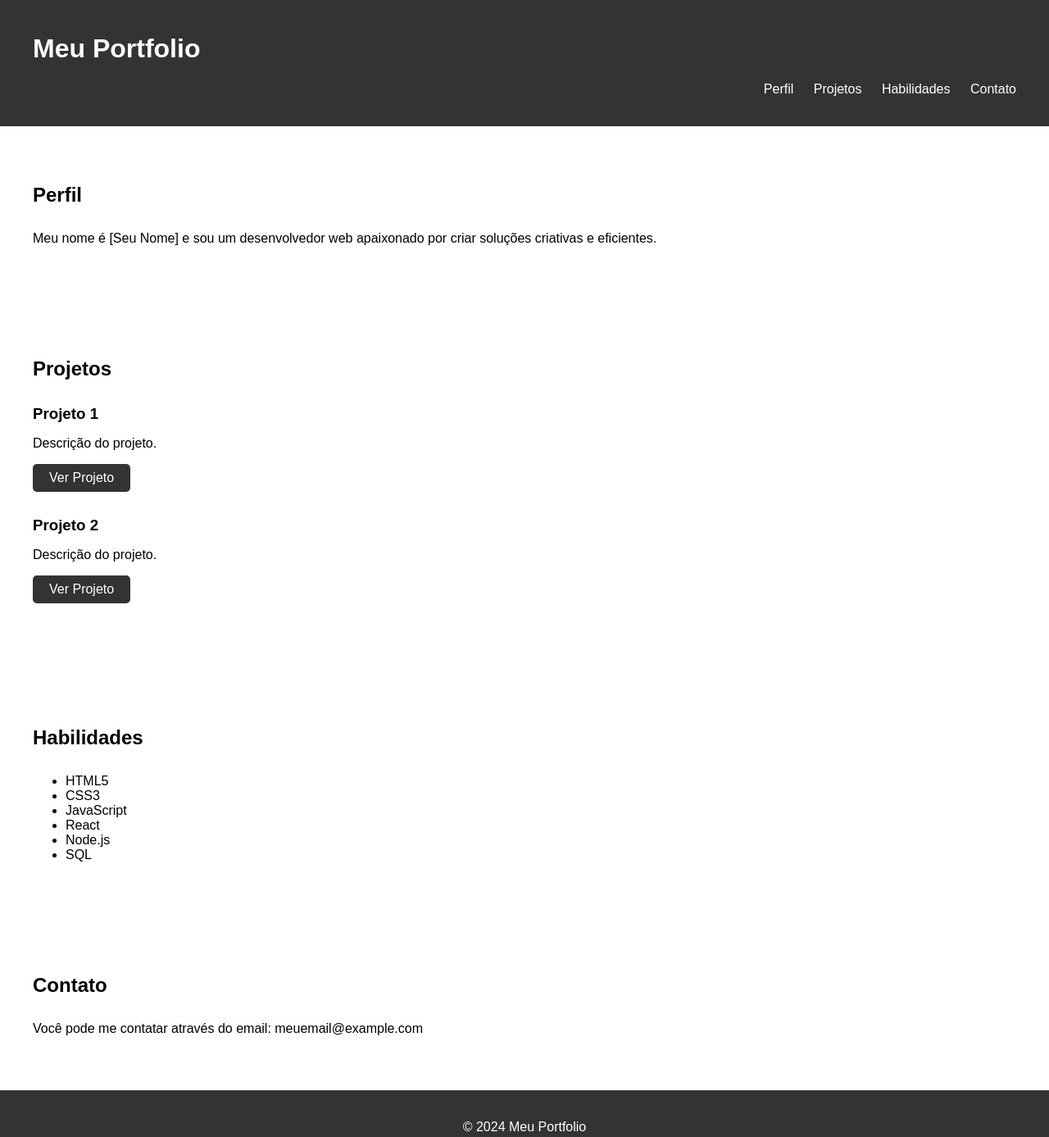
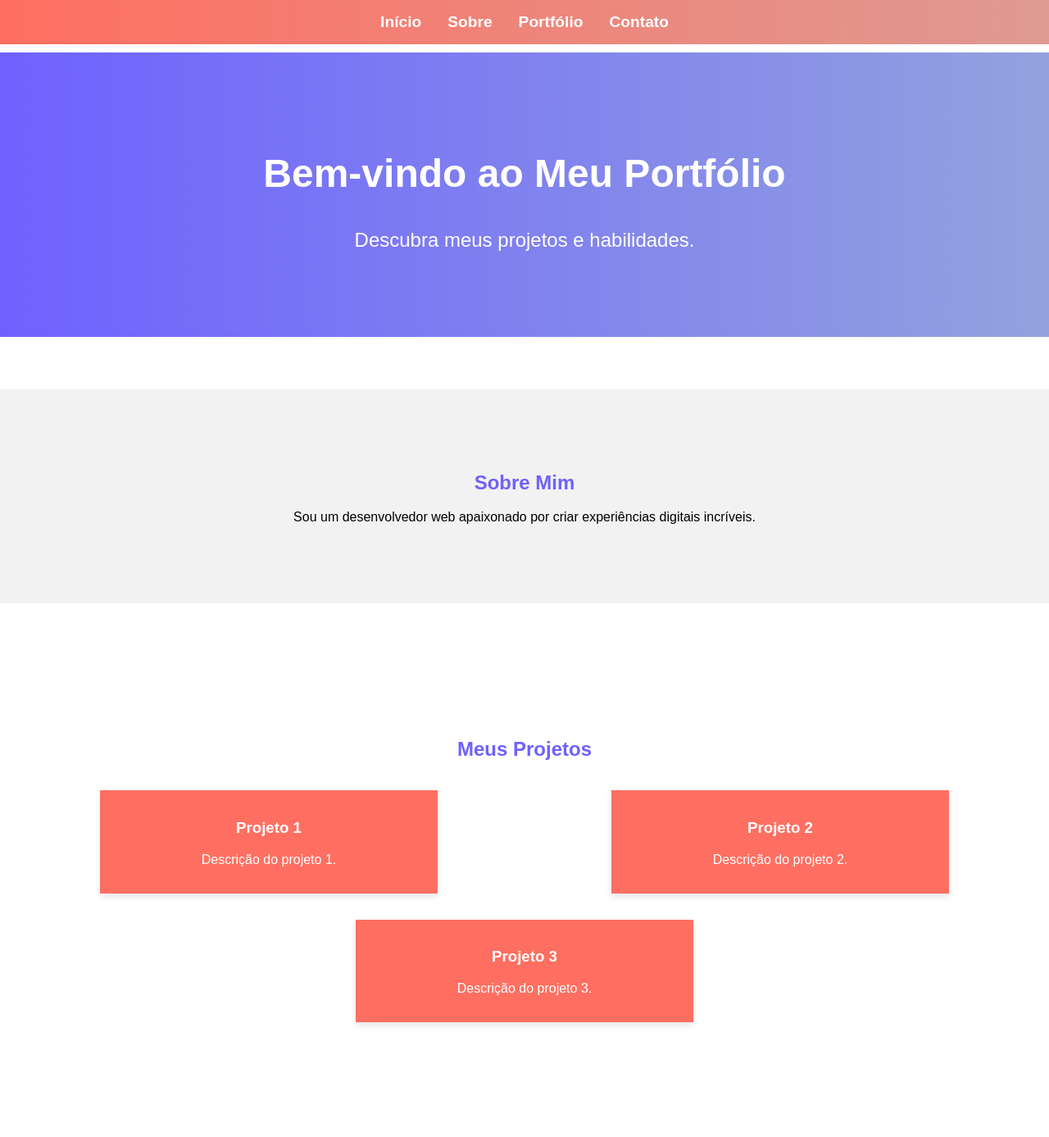
Before and after one commit to KrhystFerrari/porfolio.krhystofferson_ferrari, a plain HTML site: page index.html in a window 1280 px wide. Shown: the top 1387 px of the page at 82% size. Drawn offline with Linux system fonts and the light colour scheme.

Commit message:
feat: padrão de design e animações concluidas

```diff
--- a/index.html
+++ b/index.html
@@ -3,74 +3,59 @@
 <head>
     <meta charset="UTF-8">
     <meta name="viewport" content="width=device-width, initial-scale=1.0">
-    <title>Meu Portfolio</title>
+    <title>Meu Portfólio</title>
     <link rel="stylesheet" href="styles.css">
+    <!-- Incluindo Font Awesome para os ícones -->
+    <link rel="stylesheet" href="https://cdnjs.cloudflare.com/ajax/libs/font-awesome/6.0.0-beta3/css/all.min.css">
 </head>
 <body>
     <header>
-        <div class="container">
-            <h1>Meu Portfolio</h1>
-            <nav>
-                <ul>
-                    <li><a href="#perfil">Perfil</a></li>
-                    <li><a href="#projetos">Projetos</a></li>
-                    <li><a href="#habilidades">Habilidades</a></li>
-                    <li><a href="#contato">Contato</a></li>
-                </ul>
-            </nav>
-        </div>
+        <nav>
+            <ul>
+                <li><a href="#home">Início</a></li>
+                <li><a href="#about">Sobre</a></li>
+                <li><a href="#portfolio">Portfólio</a></li>
+                <li><a href="#contact">Contato</a></li>
+            </ul>
+        </nav>
     </header>
-
-    <section id="perfil">
-        <div class="container">
-            <h2>Perfil</h2>
-            <p>Meu nome é [Seu Nome] e sou um desenvolvedor web apaixonado por criar soluções criativas e eficientes.</p>
-        </div>
+    <section id="home">
+        <h1>Bem-vindo ao Meu Portfólio</h1>
+        <p>Descubra meus projetos e habilidades.</p>
     </section>
-
-    <section id="projetos">
-        <div class="container">
-            <h2>Projetos</h2>
-            <div class="projeto">
+    <section id="about">
+        <h2>Sobre Mim</h2>
+        <p>Sou um desenvolvedor web apaixonado por criar experiências digitais incríveis.</p>
+    </section>
+    <section id="portfolio">
+        <h2>Meus Projetos</h2>
+        <div class="projects">
+            <div class="project">
                 <h3>Projeto 1</h3>
-                <p>Descrição do projeto.</p>
-                <a href="#">Ver Projeto</a>
+                <p>Descrição do projeto 1.</p>
             </div>
-            <div class="projeto">
+            <div class="project">
                 <h3>Projeto 2</h3>
-                <p>Descrição do projeto.</p>
-                <a href="#">Ver Projeto</a>
+                <p>Descrição do projeto 2.</p>
+            </div>
+            <div class="project">
+                <h3>Projeto 3</h3>
+                <p>Descrição do projeto 3.</p>
             </div>
         </div>
     </section>
-
-    <section id="habilidades">
-        <div class="container">
-            <h2>Habilidades</h2>
-            <ul>
-                <li>HTML5</li>
-                <li>CSS3</li>
-                <li>JavaScript</li>
-                <li>React</li>
-                <li>Node.js</li>
-                <li>SQL</li>
-            </ul>
+    <section id="contact">
+        <h2>Contato</h2>
+        <div class="social-icons">
+            <a href="https://github.com/seuusuario" target="_blank"><i class="fab fa-github"></i></a>
+            <a href="https://www.linkedin.com/in/seuusuario" target="_blank"><i class="fab fa-linkedin"></i></a>
+            <a href="mailto:seuemail@exemplo.com"><i class="fas fa-envelope"></i></a>
         </div>
     </section>
-
-    <section id="contato">
-        <div class="container">
-            <h2>Contato</h2>
-            <p>Você pode me contatar através do email: meuemail@example.com</p>
-        </div>
-    </section>
-
     <footer>
-        <div class="container">
-            <p>&copy; 2024 Meu Portfolio</p>
-        </div>
+        <p>&copy; 2024 Meu Portfólio. Todos os direitos reservados.</p>
     </footer>
-
-    <script src="script.js" defer></script>
+    <button id="back-to-top"><i class="fas fa-arrow-up"></i></button>
+    <script src="scripts.js"></script>
 </body>
 </html>
--- /dev/null
+++ b/scripts.js
@@ -0,0 +1,44 @@
+document.addEventListener('DOMContentLoaded', () => {
+    // Navegação suave para seções
+    const navLinks = document.querySelectorAll('nav ul li a');
+
+    navLinks.forEach(link => {
+        link.addEventListener('click', (e) => {
+            e.preventDefault();
+            document.querySelector(link.getAttribute('href')).scrollIntoView({
+                behavior: 'smooth'
+            });
+        });
+    });
+
+    // Animação de hover nos projetos
+    const projects = document.querySelectorAll('.project');
+    projects.forEach(project => {
+        project.addEventListener('mouseover', () => {
+            project.style.transform = 'translateY(-10px)';
+        });
+        project.addEventListener('mouseout', () => {
+            project.style.transform = 'translateY(0)';
+        });
+    });
+
+    // Botão Voltar ao Topo
+    const backToTopButton = document.getElementById('back-to-top');
+
+    // Mostrar/ocultar botão ao rolar a página
+    window.addEventListener('scroll', () => {
+        if (window.scrollY > 300) {
+            backToTopButton.style.display = 'block';
+        } else {
+            backToTopButton.style.display = 'none';
+        }
+    });
+
+    // Rolagem suave ao clicar no botão Voltar ao Topo
+    backToTopButton.addEventListener('click', () => {
+        window.scrollTo({
+            top: 0,
+            behavior: 'smooth'
+        });
+    });
+});
--- a/styles.css
+++ b/styles.css
@@ -1,79 +1,162 @@
+/* Estilos básicos do corpo */
 body {
     font-family: Arial, sans-serif;
     margin: 0;
     padding: 0;
+    scroll-behavior: smooth;
 }
 
-.container {
-    max-width: 1200px;
-    margin: 0 auto;
-    padding: 0 20px;
+/* Estilos do cabeçalho */
+header {
+    background: linear-gradient(90deg, #ff6f61, #de9a92);
+    color: white;
+    padding: 1rem 0;
+    position: fixed;
+    width: 100%;
+    top: 0;
+    z-index: 1000;
 }
 
-header {
-    background-color: #333;
-    color: #fff;
-    padding: 20px 0;
+nav ul {
+    list-style: none;
+    display: flex;
+    justify-content: center;
+    margin: 0;
+    padding: 0;
 }
 
-header nav ul {
-    list-style: none;
-    padding: 0;
-    text-align: right;
+nav ul li {
+    margin: 0 1rem;
 }
 
-header nav ul li {
-    display: inline;
-    margin-left: 20px;
+nav ul li a {
+    color: white;
+    text-decoration: none;
+    font-weight: bold;
+    font-size: 1.2rem;
 }
 
-header nav ul li:first-child {
-    margin-left: 0;
+/* Estilos das seções */
+section {
+    padding: 5rem 1rem;
+    margin-top: 4rem;
 }
 
-header nav ul li a {
-    color: #fff;
-    text-decoration: none;
-    transition: color 0.3s ease;
+/* Estilos da seção inicial */
+#home {
+    background: linear-gradient(90deg, #6f61ff, #92a2de);
+    color: white;
+    text-align: center;
 }
 
-header nav ul li a:hover {
-    color: #ddd;
+#home h1 {
+    font-size: 3rem;
+    animation: fadeIn 2s ease-in;
 }
 
-section {
-    padding: 50px 0;
+#home p {
+    font-size: 1.5rem;
+    animation: fadeIn 2s ease-in 0.5s;
 }
 
-section h2 {
-    margin-bottom: 30px;
+/* Estilos da seção sobre */
+#about {
+    background-color: #f2f2f2;
+    text-align: center;
 }
 
-.projeto {
-    margin-bottom: 30px;
+#about h2 {
+    color: #6f61ff;
 }
 
-.projeto h3 {
-    margin-bottom: 10px;
+/* Estilos da seção portfólio */
+#portfolio {
+    background-color: #fff;
+    text-align: center;
 }
 
-.projeto a {
-    display: inline-block;
-    background-color: #333;
-    color: #fff;
-    padding: 8px 20px;
-    text-decoration: none;
-    border-radius: 5px;
-    transition: background-color 0.3s ease;
+#portfolio h2 {
+    color: #6f61ff;
 }
 
-.projeto a:hover {
-    background-color: #555;
+.projects {
+    display: flex;
+    justify-content: space-around;
+    flex-wrap: wrap;
 }
 
+.project {
+    background-color: #ff6f61;
+    color: white;
+    margin: 1rem;
+    padding: 1rem;
+    width: calc(33% - 2rem);
+    box-shadow: 0 4px 8px rgba(0,0,0,0.1);
+    transition: transform 0.3s ease;
+}
+
+.project:hover {
+    transform: translateY(-10px);
+}
+
+/* Estilos da seção contato */
+#contact {
+    background-color: #f2f2f2;
+    text-align: center;
+}
+
+.social-icons {
+    display: flex;
+    justify-content: center;
+    gap: 2rem;
+    margin-top: 2rem;
+}
+
+.social-icons a {
+    font-size: 2rem;
+    color: #6f61ff;
+    transition: color 0.3s ease, transform 0.3s ease;
+}
+
+.social-icons a:hover {
+    color: #4f41ff;
+    transform: scale(1.2);
+}
+
+/* Estilos do botão voltar ao topo */
+#back-to-top {
+    display: none;
+    position: fixed;
+    bottom: 2rem;
+    right: 2rem;
+    background-color: #6f61ff;
+    color: white;
+    border: none;
+    padding: 1rem;
+    border-radius: 50%;
+    cursor: pointer;
+    transition: background-color 0.3s ease;
+    z-index: 1000; /* Certifica-se que o botão está acima de outros elementos */
+}
+
+#back-to-top:hover {
+    background-color: #4f41ff;
+}
+
+/* Estilos do rodapé */
 footer {
     background-color: #333;
-    color: #fff;
+    color: white;
     text-align: center;
-    padding: 20px 0;
+    padding: 1rem 0;
 }
+
+/* Animações */
+@keyframes fadeIn {
+    from {
+        opacity: 0;
+    }
+    to {
+        opacity: 1;
+    }
+}
```
Also changed, not shown: script.js (deleted).
